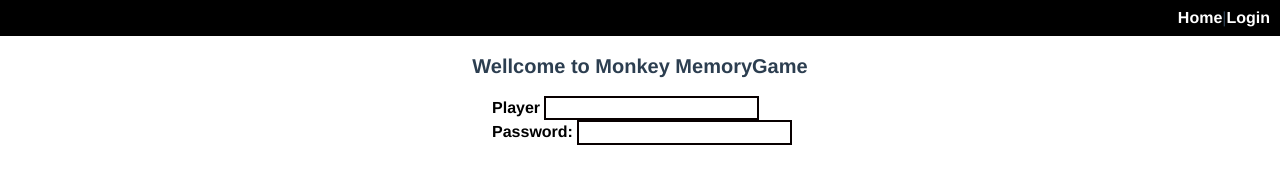
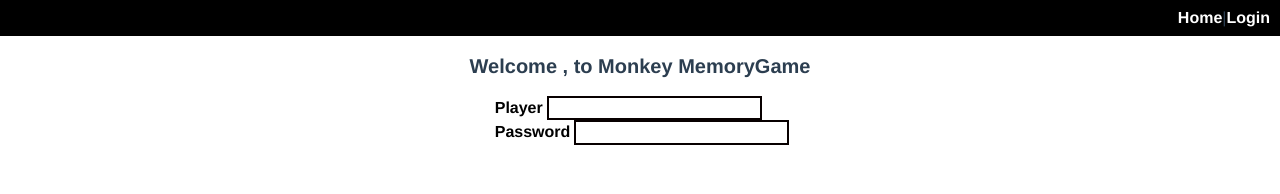
Before and after one commit to FacundoDLF/MemoryGame, a Vue app: page /Login in a window 1280 px wide. Shown: the top 194 px of the page. Built offline with nearby package versions, Linux system fonts and the light colour scheme.

Commit message:
Add icon, title and fix width.

```diff
--- a/src/views/Login.vue
+++ b/src/views/Login.vue
@@ -2,7 +2,7 @@
   <div>
     <header id="header" class="header">
         <div id="iso-logo" class="iso-logo">
-            <span>Wellcome {{ player }} to Monkey MemoryGame</span>
+            <span>Welcome {{ player+',' }} to Monkey MemoryGame</span>
         </div>
     </header>
     <section id="main" class="main">
@@ -16,7 +16,7 @@
                   </fieldset>
 
                   <fieldset class="fill-in">
-                      <label id="get-name" class="label-form" for="GET-pass">Password: </label>
+                      <label id="get-name" class="label-form" for="GET-pass">Password </label>
                       <input id="inputPass" class="input-form" type="password" name="pass">
                       <span id="errorPass" class="error-span"></span>
                   </fieldset>
```
